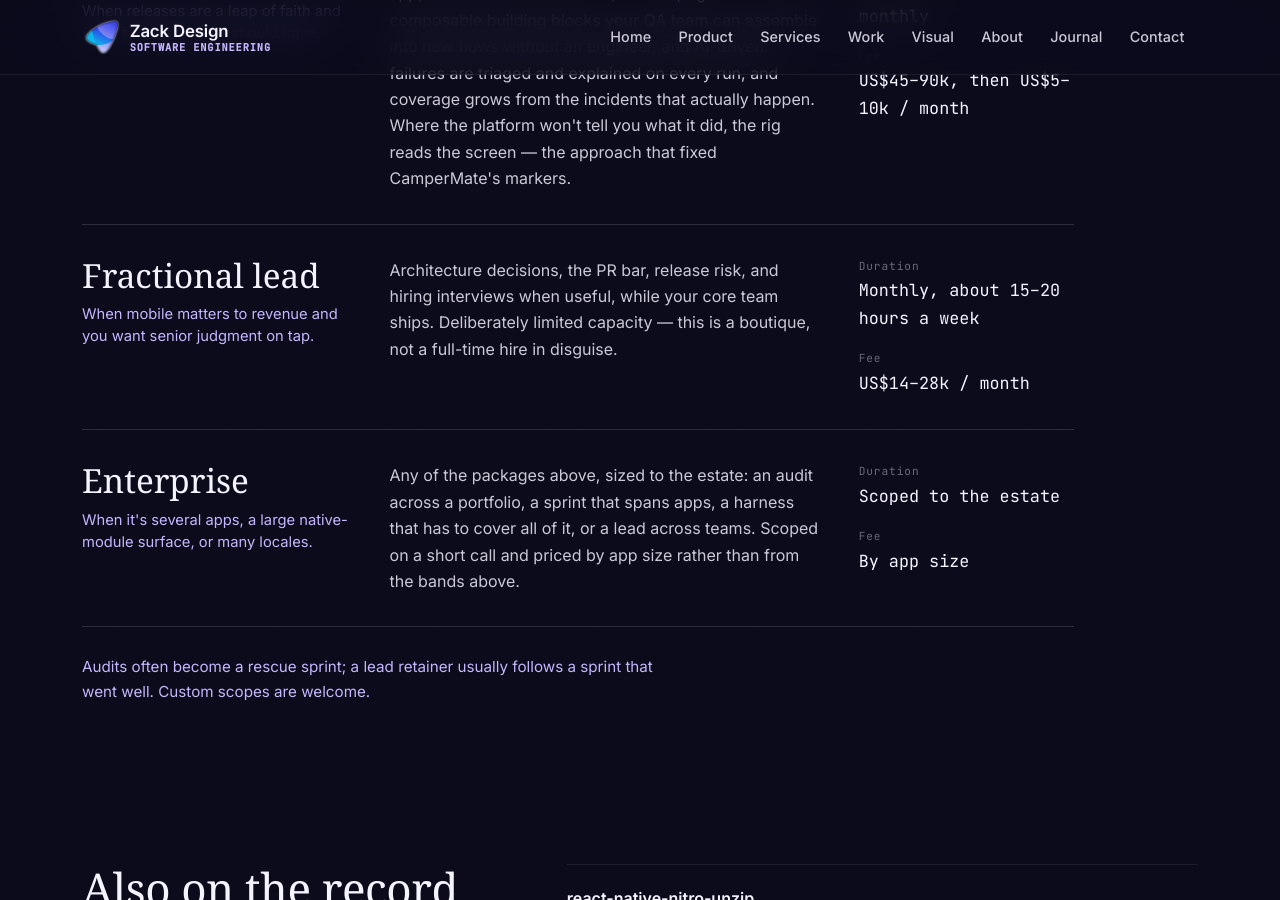
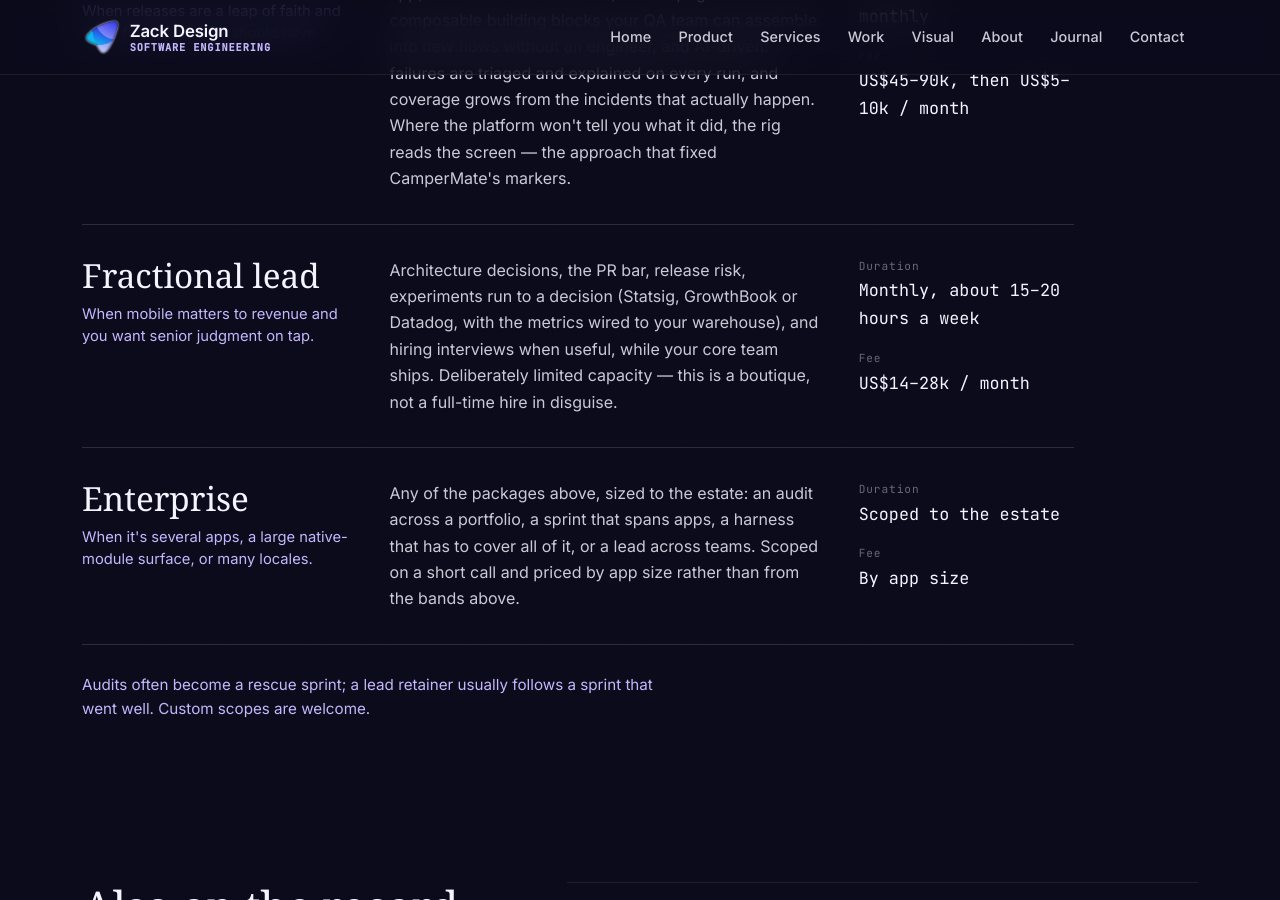
Before and after one commit to zackdesign/zackdesign.github.io, a Jekyll site: the page built from react-native.html, in a window 1280 px wide and 900 px high, scrolled down 4615 px. Built offline with Jekyll 4.4.1, drawn with Linux system fonts in a browser that asks for light colours; some web fonts are replaced; some of the changed text lies outside the part shown.

Commit message:
Consulting page: experimentation on the record — Statsig three-arm test shipped and cleaned up, OpenFeature/Datadog with warehouse metrics on the web
Co-Authored-By: Claude Opus 5 (1M context) <noreply@anthropic.com>
Claude-Session: https://claude.ai/code/session_01B7agvMY8RFXuMkgWRXfTLu

```diff
--- a/react-native.html
+++ b/react-native.html
@@ -167,7 +167,7 @@ permalink: /react-native/
           <p class="offer-row__when">When mobile matters to revenue and you want senior judgment on tap.</p>
         </div>
         <div class="offer-row__body">
-          <p>Architecture decisions, the PR bar, release risk, and hiring interviews when useful, while your core team ships. Deliberately limited capacity — this is a boutique, not a full-time hire in disguise.</p>
+          <p>Architecture decisions, the PR bar, release risk, experiments run to a decision (Statsig, GrowthBook or Datadog, with the metrics wired to your warehouse), and hiring interviews when useful, while your core team ships. Deliberately limited capacity — this is a boutique, not a full-time hire in disguise.</p>
         </div>
         <dl class="offer-row__terms">
           <div><dt>Duration</dt><dd>Monthly, about 15–20 hours a week</dd></div>
@@ -214,6 +214,10 @@ permalink: /react-native/
         <div>
           <dt>Nightly end-to-end suite with agent triage</dt>
           <dd>A Playwright suite runs nightly against production; a failed run posts a signed report to thinkbot, an open-source Cloudflare Worker agent that investigates against GitHub, Datadog and Sentry and writes the explanation — and reports a suite that failed to run as its own incident, not as zero failures. <a href="/thinkbot/">How it works</a>.</dd>
+        </div>
+        <div>
+          <dt>Experiments that end</dt>
+          <dd>The app's map peek was a three-arm Statsig experiment: the callout above the tapped marker won, shipped over the air, and the losing variants were deleted from the codebase rather than left behind a flag. On the web, flags go through OpenFeature with Datadog experiments and warehouse-native metrics in BigQuery, joined on the same visitor id the SDK assigns by — so the provider is one line and Statsig or GrowthBook is a swap, not a rewrite.</dd>
         </div>
         <div>
           <dt>Platform leadership</dt>
```
